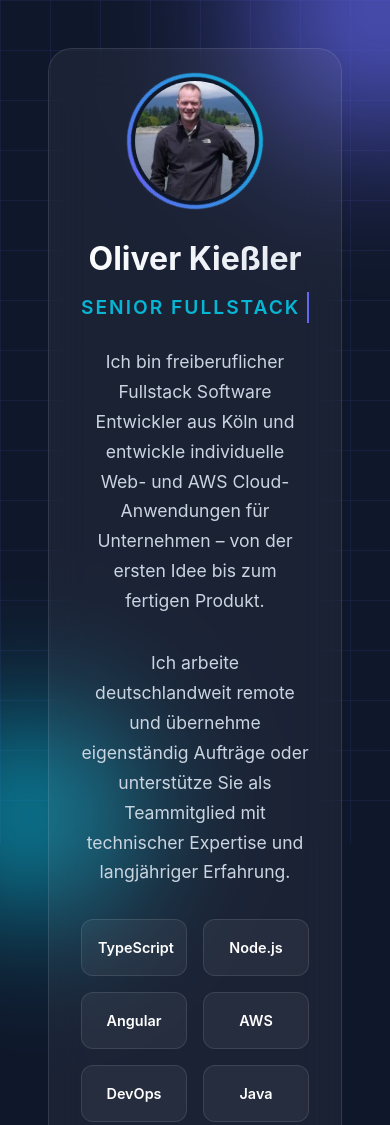
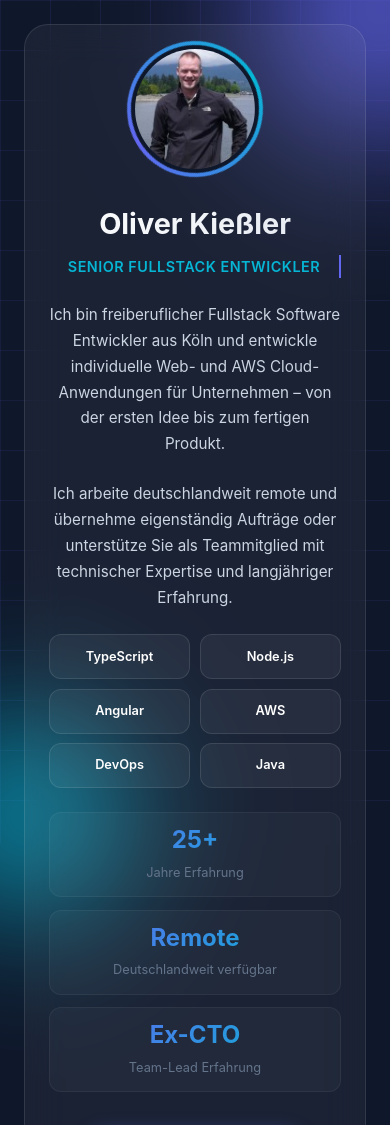
Before and after one commit to okiess/fullstack-entwickler-koeln.de, a plain HTML site: page index.html in a window 390 px wide. Shown: the top 1125 px of the page. Drawn offline with Linux system fonts and the light colour scheme.

Commit message:
Optimierung Mobile

```diff
--- a/index.html
+++ b/index.html
@@ -316,6 +316,17 @@
                 font-size: 2rem;
             }
 
+            .title {
+                font-size: 1rem;
+                letter-spacing: 1px;
+                margin-bottom: 1.5rem;
+            }
+
+            .description {
+                font-size: 1rem;
+                margin-bottom: 1.5rem;
+            }
+
             .stats {
                 grid-template-columns: 1fr;
                 gap: 1rem;
@@ -323,6 +334,13 @@
 
             .tech-grid {
                 grid-template-columns: repeat(2, 1fr);
+                gap: 0.8rem;
+                margin: 1.5rem 0;
+            }
+
+            .tech-item {
+                padding: 0.8rem;
+                font-size: 0.85rem;
             }
 
             .footer {
@@ -333,6 +351,62 @@
                 left: auto;
                 justify-content: center;
                 flex-wrap: wrap;
+            }
+        }
+
+        @media (max-width: 480px) {
+            .container {
+                padding: 1rem;
+            }
+
+            .hero-card {
+                padding: 1.5rem;
+                margin: 0.5rem;
+            }
+
+            .name {
+                font-size: 1.8rem;
+            }
+
+            .title {
+                font-size: 0.9rem;
+                letter-spacing: 0.5px;
+            }
+
+            .description {
+                font-size: 0.95rem;
+            }
+
+            .tech-grid {
+                gap: 0.6rem;
+                margin: 1rem 0;
+            }
+
+            .tech-item {
+                padding: 0.7rem 0.5rem;
+                font-size: 0.8rem;
+            }
+
+            .stats {
+                gap: 0.8rem;
+                margin: 1.5rem 0;
+            }
+
+            .stat {
+                padding: 0.8rem;
+            }
+
+            .stat-number {
+                font-size: 1.5rem;
+            }
+
+            .stat-label {
+                font-size: 0.8rem;
+            }
+
+            .cta-button {
+                padding: 0.9rem 1.8rem;
+                font-size: 1rem;
             }
         }
 
```
